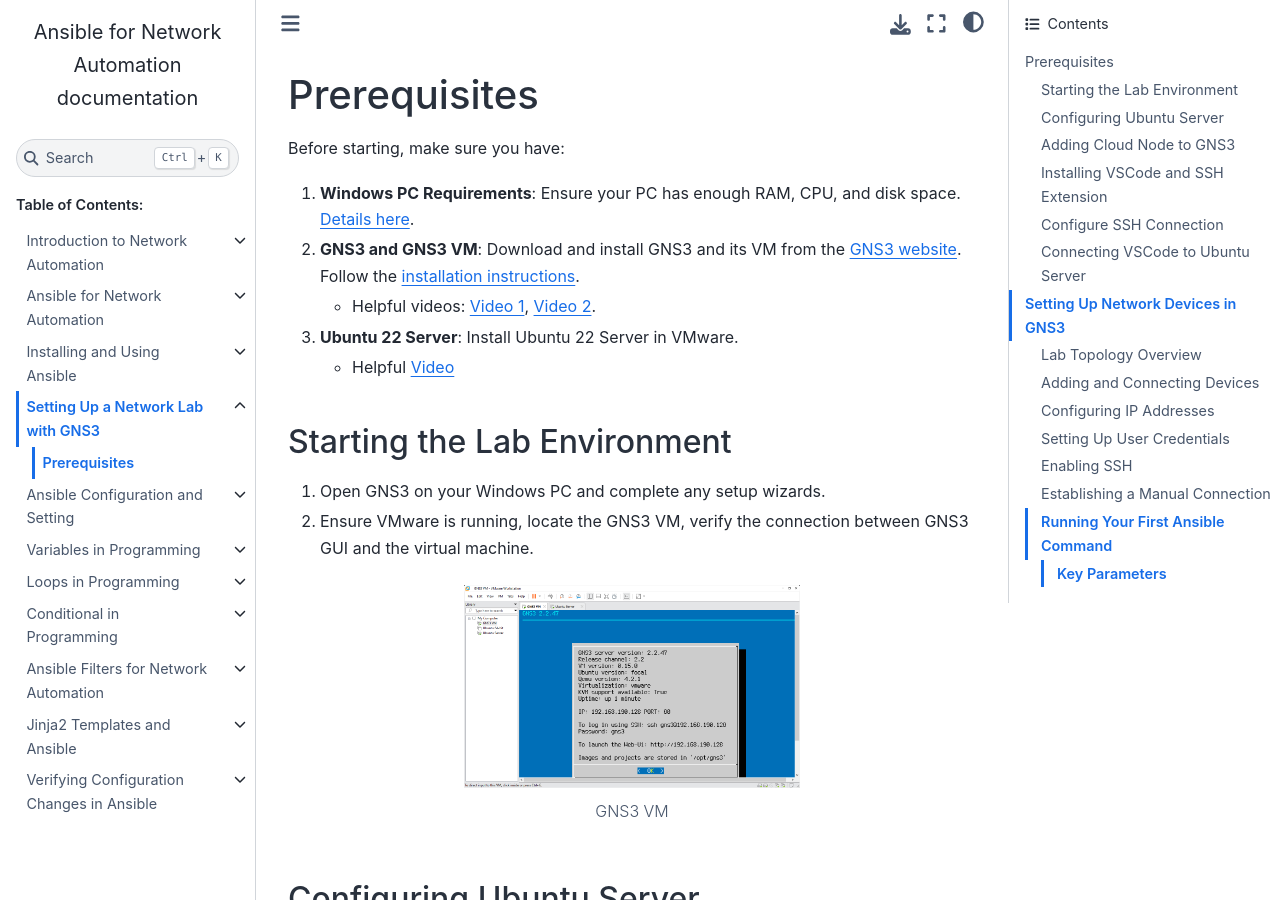
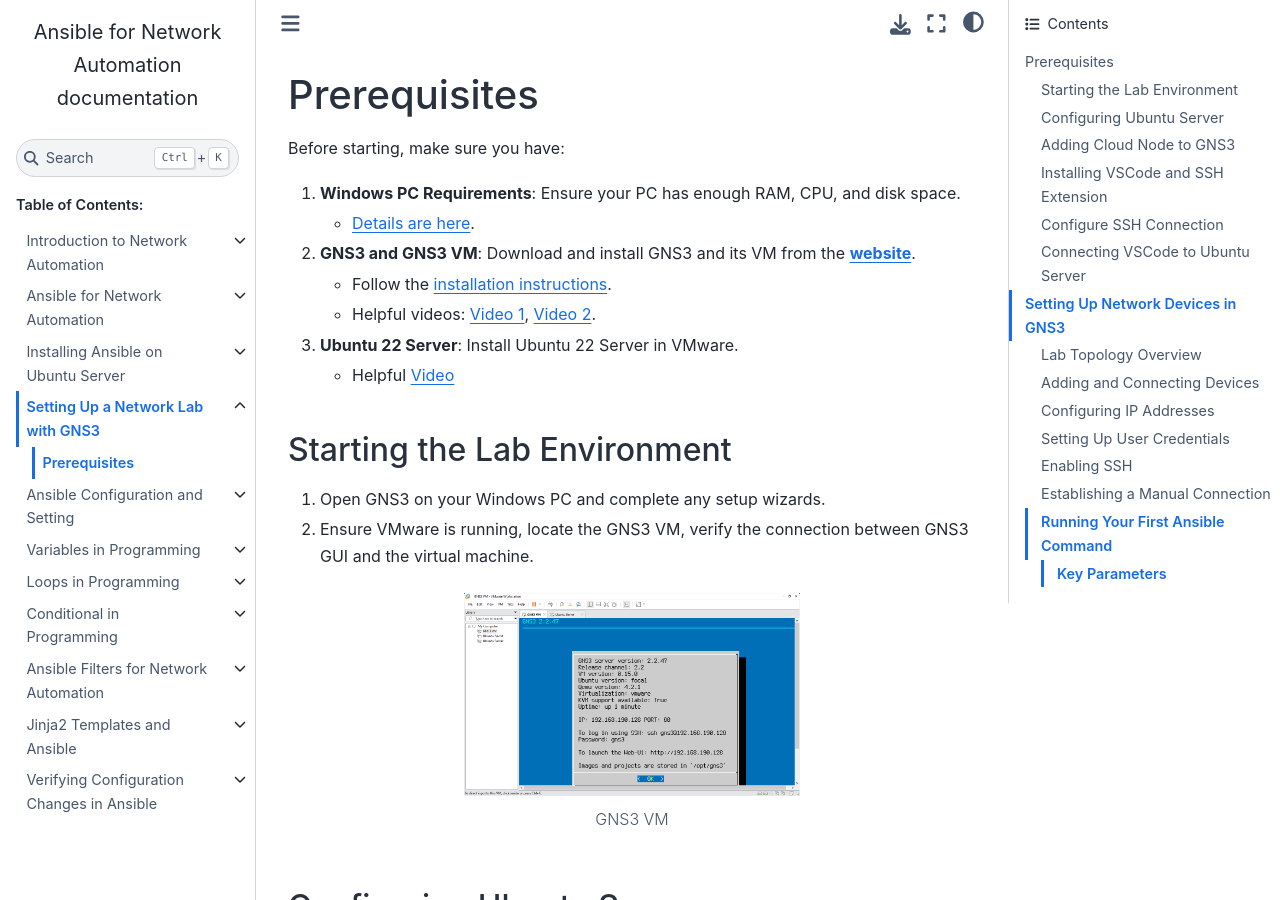
Before and after one commit to sydasif/ansible-cbt-lab, a Sphinx documentation site: the page built from docs/source/04_lab-setup/01_setup.md, in a window 1280 px wide and 900 px high. Built offline with Sphinx 7.4.7 and the Sphinx Book theme 1.1.4, drawn with Linux system fonts in a browser that asks for light colours.

Commit message:
minor adjustment

```diff
--- a/docs/source/03_installation/index.md
+++ b/docs/source/03_installation/index.md
@@ -1,4 +1,4 @@
-# Installing and Using Ansible
+# Installing Ansible on Ubuntu Server
 
 In this chapter, we will guide you through the installation of Ansible and show you how to use it for network automation. Ansible simplifies network management, making it more efficient and less prone to errors.
 
--- a/docs/source/04_lab-setup/01_setup.md
+++ b/docs/source/04_lab-setup/01_setup.md
@@ -2,11 +2,13 @@
 
 Before starting, make sure you have:
 
-1. **Windows PC Requirements**: Ensure your PC has enough RAM, CPU, and disk space. [Details here](https://docs.gns3.com/docs/getting-started/installation/windows/#minimum-requirements).
-2. **GNS3 and GNS3 VM**: Download and install GNS3 and its VM from the [GNS3 website](https://www.gns3.com/). Follow the [installation instructions](https://docs.gns3.com/docs/getting-started/installation/windows/#introduction).
-   - Helpful videos: [Video 1](https://www.youtube.com/watch?v=x9pGYyEqLYs), [Video 2](https://www.youtube.com/watch?v=lFEDmM_lsxI).
+1. **Windows PC Requirements**: Ensure your PC has enough RAM, CPU, and disk space.
+   * [Details are here](https://docs.gns3.com/docs/getting-started/installation/windows/#minimum-requirements).
+2. **GNS3 and GNS3 VM**: Download and install GNS3 and its VM from the [**website**](https://www.gns3.com/).
+   * Follow the [installation instructions](https://docs.gns3.com/docs/getting-started/installation/windows/#introduction).
+   * Helpful videos: [Video 1](https://www.youtube.com/watch?v=x9pGYyEqLYs), [Video 2](https://www.youtube.com/watch?v=lFEDmM_lsxI).
 3. **Ubuntu 22 Server**: Install Ubuntu 22 Server in VMware.
-   - Helpful [Video](https://youtu.be/Lj5qHBjSfMo?si=I5YZmZqnNqUKGdoP)
+   * Helpful [Video](https://youtu.be/Lj5qHBjSfMo?si=I5YZmZqnNqUKGdoP)
 
 ### Starting the Lab Environment
 
```
Also changed, not shown: docs/source/02_automation/01_automation.md (+0 -2 lines), docs/source/03_installation/01_installation.md (+6 -2 lines), docs/source/05_setting/02_inventory.md (+1 -1 lines).
